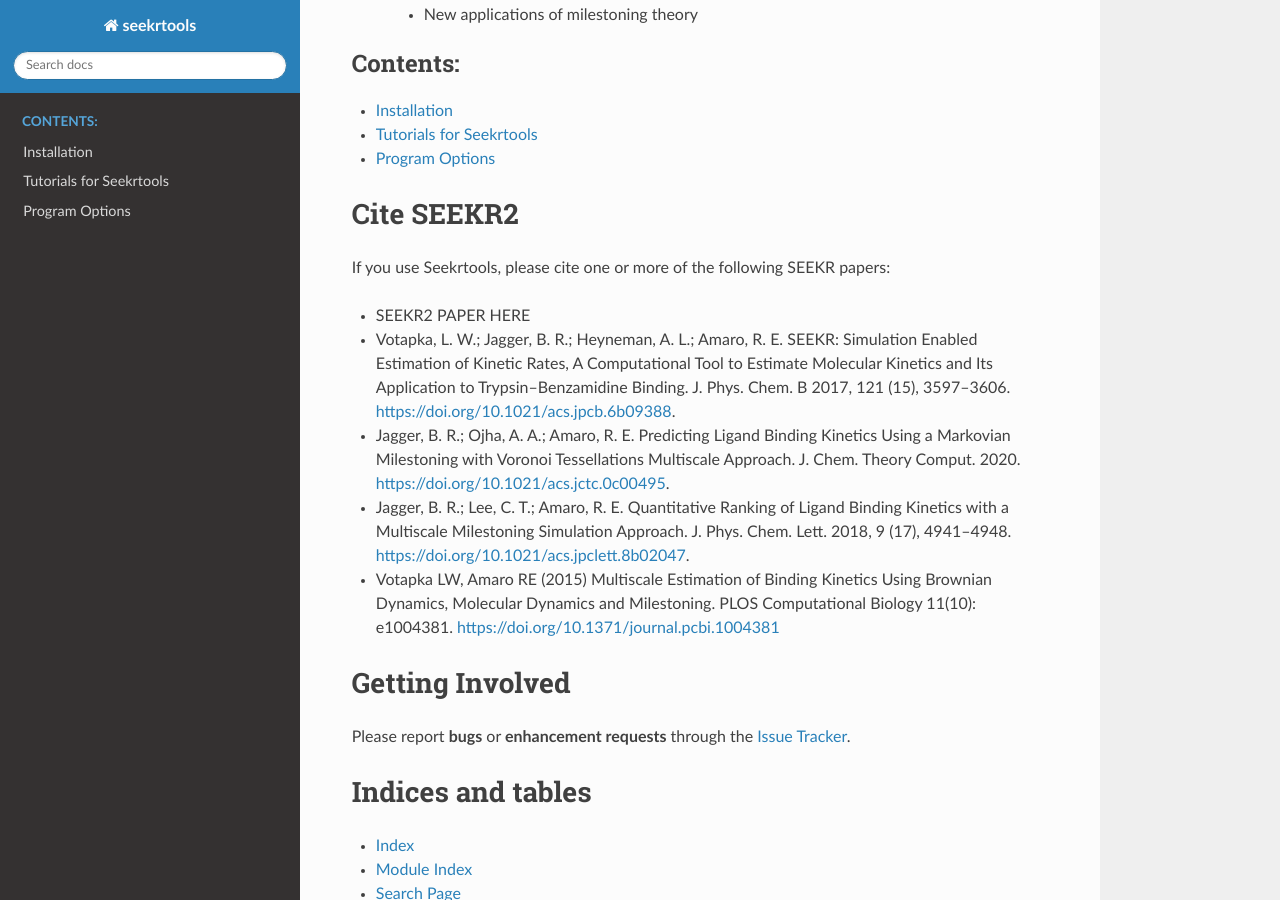
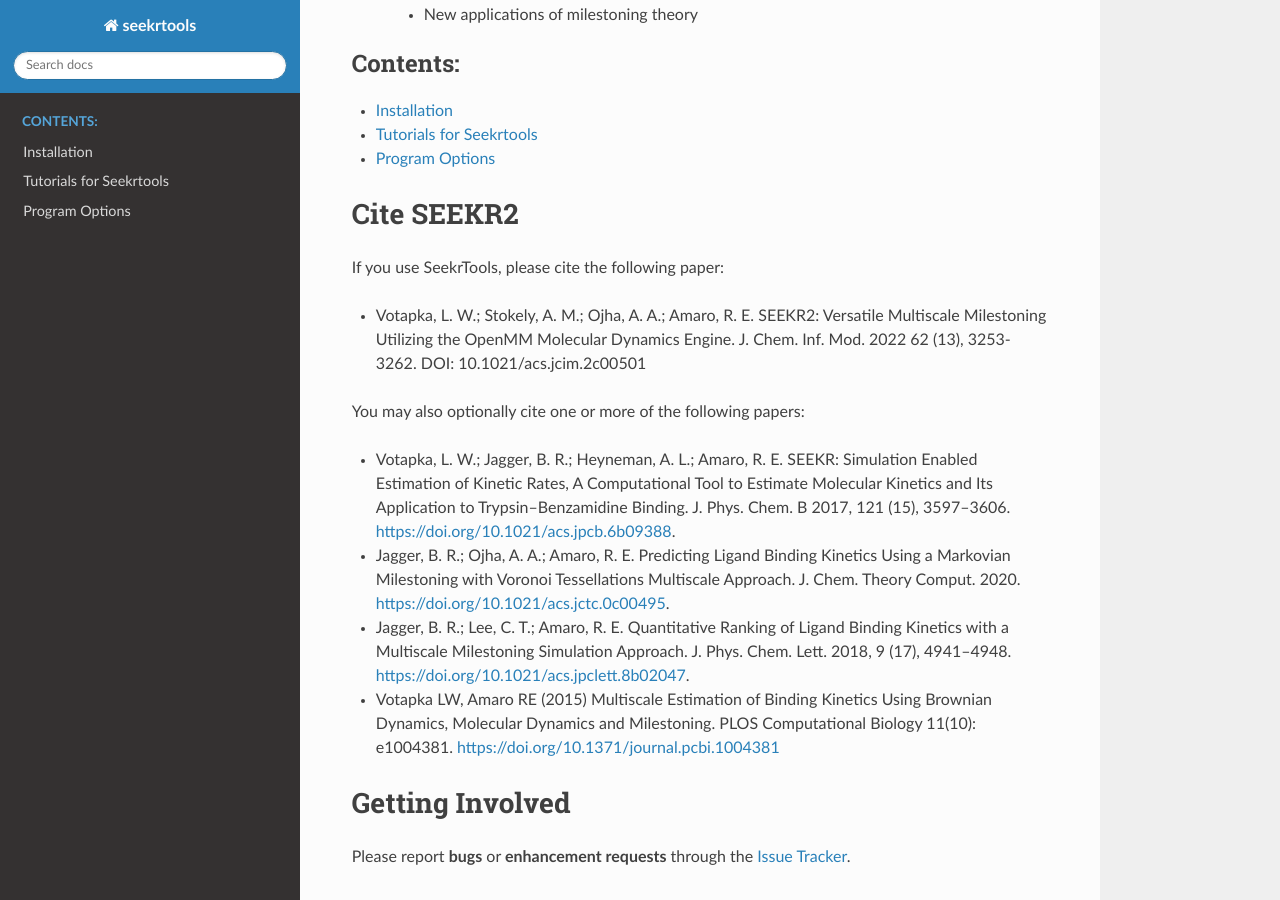
Before and after one commit to seekrcentral/seekrtools, a Sphinx documentation site: the page built from docs/index.rst, in a window 1280 px wide and 900 px high, scrolled down 693 px. Built offline with Sphinx 7.4.7 and the Read the Docs theme 2.0.0, drawn with Linux system fonts in a browser that asks for light colours.

Commit message:
updates to documentation

```diff
--- a/docs/index.rst
+++ b/docs/index.rst
@@ -38,9 +38,11 @@
 Cite SEEKR2
 ===========
 
-If you use Seekrtools, please cite one or more of the following SEEKR papers:
+If you use SeekrTools, please cite the following paper:
 
-* SEEKR2 PAPER HERE
+* Votapka, L. W.; Stokely, A. M.; Ojha, A. A.; Amaro, R. E. SEEKR2: Versatile Multiscale Milestoning Utilizing the OpenMM Molecular Dynamics Engine. J. Chem. Inf. Mod. 2022 62 (13), 3253-3262. DOI: 10.1021/acs.jcim.2c00501
+
+You may also optionally cite one or more of the following papers:
 
 * Votapka, L. W.; Jagger, B. R.; Heyneman, A. L.; Amaro, R. E. SEEKR: Simulation Enabled Estimation of Kinetic Rates, A Computational Tool to Estimate Molecular Kinetics and Its Application to Trypsin–Benzamidine Binding. J. Phys. Chem. B 2017, 121 (15), 3597–3606. https://doi.org/10.1021/acs.jpcb.6b09388.
 
```
Also changed, not shown: 2 other files.
